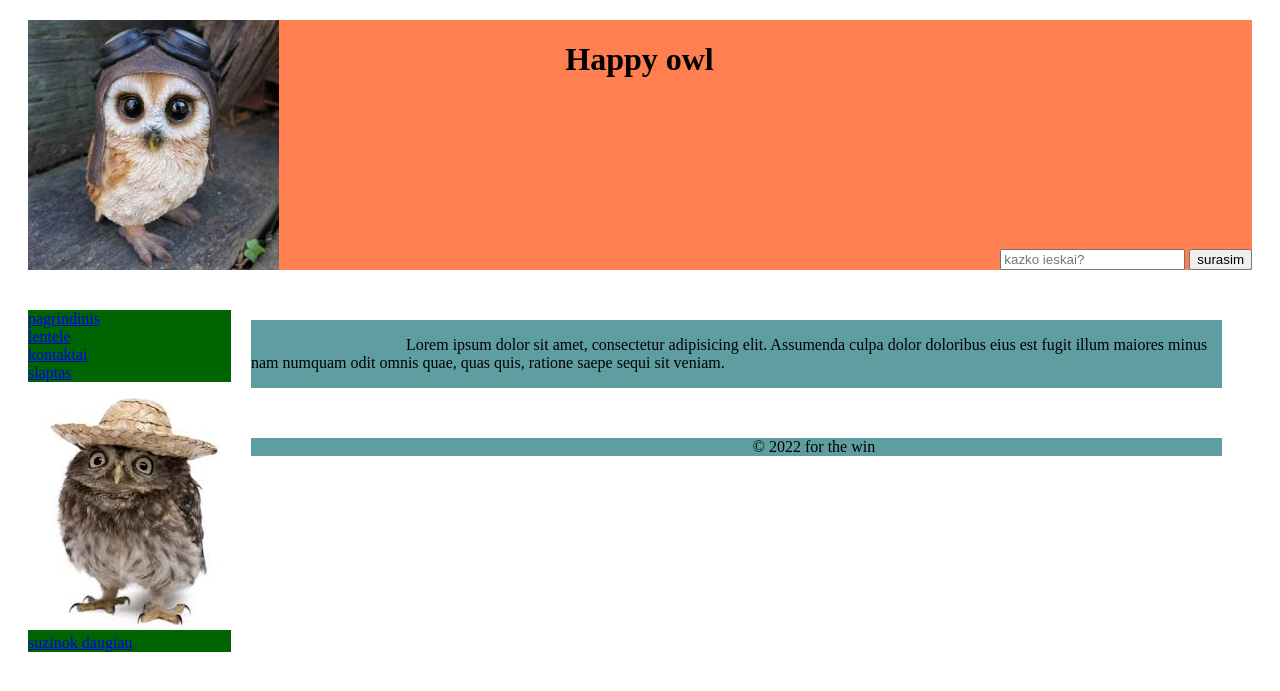
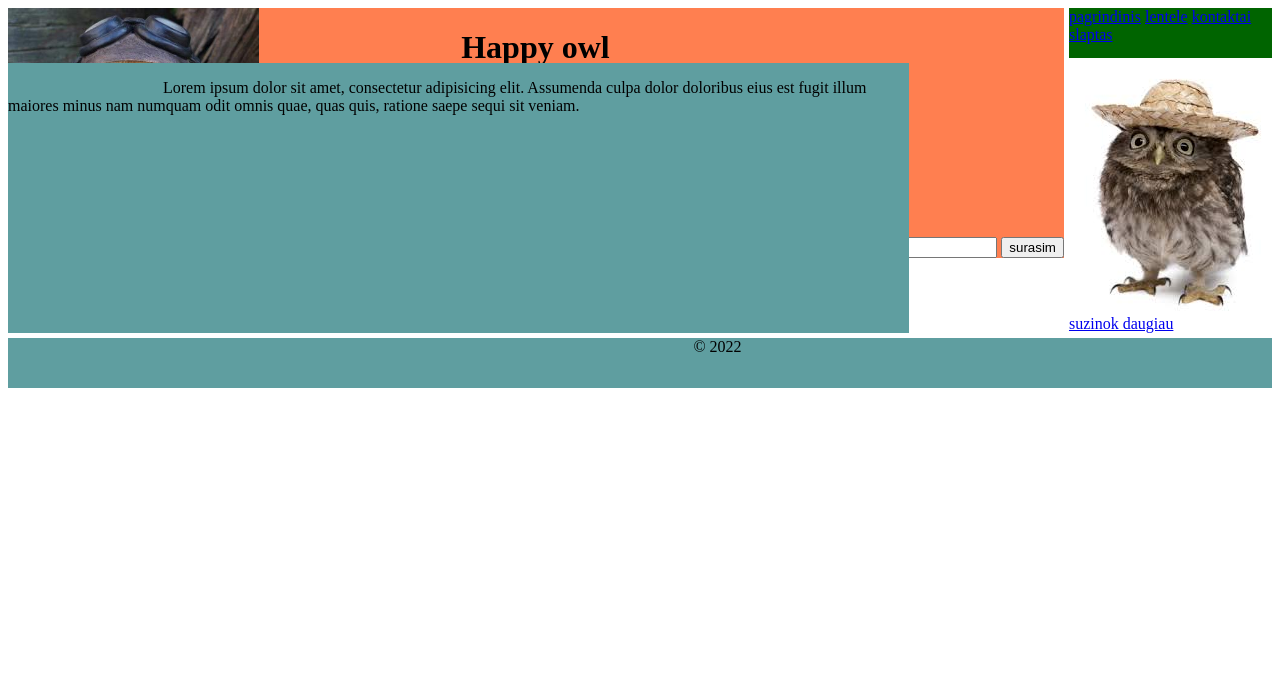
Before and after one commit to TomasJurkenas/dnd_project, a PHP site: page / in a window 1280 px wide. Shown: the top 691 px of the page. Run offline with PHP 8.4, Linux system fonts and the light colour scheme.

Commit message:
sachmatuLenta.html

```diff
--- a/public_html/css/test.css
+++ b/public_html/css/test.css
@@ -1,32 +1,111 @@
+
 header{
     display: flex;
     justify-content: space-between;
     background: coral;
     height: 250px;
-  margin: 20px;
+  /*margin: 20px;*/
 }
 form{
     margin-top: auto;
 }
 nav{
 background: darkgreen;
-    float: left;
-    margin: 20px;
+
 }
 main,footer{
     text-indent: 155px;
     display: flex;
     justify-content: center;
-    margin: 50px;
+    /*margin: 50px;*/
     background: cadetblue;
 
 }
 article{
+float: right;
+    /*float: left;*/
+    /*float: bottom;*/
+}
+/*footer {*/
+/*    float: bottom;*/
 
-    float: left;
-    float: bottom;
+/*}*/
+
+header{
+    grid-area: h;
 }
-footer {
-    float: bottom;
+nav{
 
+    grid-area: n;
 }
+
+article{
+    grid-area: a;
+}
+
+footer{
+    grid-area: f;
+}
+
+body{
+    display: grid;
+    grid-template-areas:
+     "h h n"
+     "m m a"
+     "f f f"
+;
+    grid-template-rows: 2fr 6fr 2fr;
+    grid-template-columns: 6fr 1fr 1fr;
+    grid-gap: 5px;
+}
+
+
+@media only screen and (max-width: 600px) {
+    body  {
+        grid-template-areas:
+        "h"
+        "n"
+      "m"
+        "f"
+    ;
+        grid-template-rows: 50px 15px 10px 25px;
+        grid-template-columns: 1fr;
+    }
+    article {
+        display: none;
+    }
+}
+
+
+@media only screen and (min-width: 768px) {
+    body  {
+        grid-template-areas:
+        "h h"
+        "m a"
+        "f f"
+    ;
+        grid-template-rows: 50px auto 50px;
+        grid-template-columns: 2fr 1fr;
+    }
+    article{
+        display: block;
+    }
+}
+
+
+
+@media only screen and (min-width: 1200px) {
+    body  {
+        display: grid;
+       grid-template-areas:
+       "h h n"
+       "m m a"
+       "f f f"
+    ;/
+    grid-template-rows: 2fr 6fr 2fr;
+        grid-template-columns: 6fr 1fr 1fr;
+   }
+   /* article{*/
+   /*    display: block;*/
+   /*}*/
+}
--- a/public_html/index.html
+++ b/public_html/index.html
@@ -7,6 +7,7 @@
 
 
     <link rel="stylesheet" href="/css/test.css">
+
 
 </head>
 
@@ -25,14 +26,16 @@
 </header>
 
 <nav>
-    <a class="atstumas" href="index.html">pagrindinis</a> <br>
-    <a class="atstumas" href="lentele.html">lentele</a><br>
-    <a class="atstumas" href="kontaktai.html">kontaktai</a><br>
-    <a class="atstumas" href="../portfolio/index.html">slaptas</a><br>
-    <article>
-        <a href="https://en.wikipedia.org/wiki/Owl"> <img src="/img/owl1.jpg" style=""> <br> suzinok daugiau </a>
-    </article>
+
+    <a class="atstumas" href="index.html">pagrindinis</a>
+    <a class="atstumas" href="lentele.html">lentele</a>
+    <a class="atstumas" href="kontaktai.html">kontaktai</a>
+    <a class="atstumas" href="../portfolio/index.html">slaptas</a>
+
 </nav>
+<article>
+    <a href="https://en.wikipedia.org/wiki/Owl"> <img src="/img/owl1.jpg" style=""> <br> suzinok daugiau </a>
+</article>
 
 
 <main><p>Lorem ipsum dolor sit amet, consectetur adipisicing elit. Assumenda culpa dolor doloribus eius est fugit illum
@@ -40,7 +43,8 @@
 
 
 
-<footer>&copy; 2022 for the win </footer>
+<footer>&copy; 2022  </footer>
+<script src="scriptai/scriptas.js"></script>
 </body>
 
 </html>
--- a/public_html/portfolio/sachmatuLenta.html
+++ b/public_html/portfolio/sachmatuLenta.html
@@ -51,7 +51,7 @@ p{
     text-align: center;
     font-weight: bold;
     justify-content: center;
-   font-size: 30px;
+    font-size: 30px;
 }
 </style>
 </head>
--- /dev/null
+++ b/public_html/scriptai/scriptas.js
@@ -0,0 +1,12 @@
+let a = 1;
+let kin ="kinatmojo a reiksme :"
+console.log(kin+a)
+
+let b="Tomas Jurkenas"
+let c="mano vardas"
+console.log(c+b)
+
+let metai=1994;
+let menuo=3;
+let diena=20;
+console.log(metai%10+menuo%10+diena%10)
```
